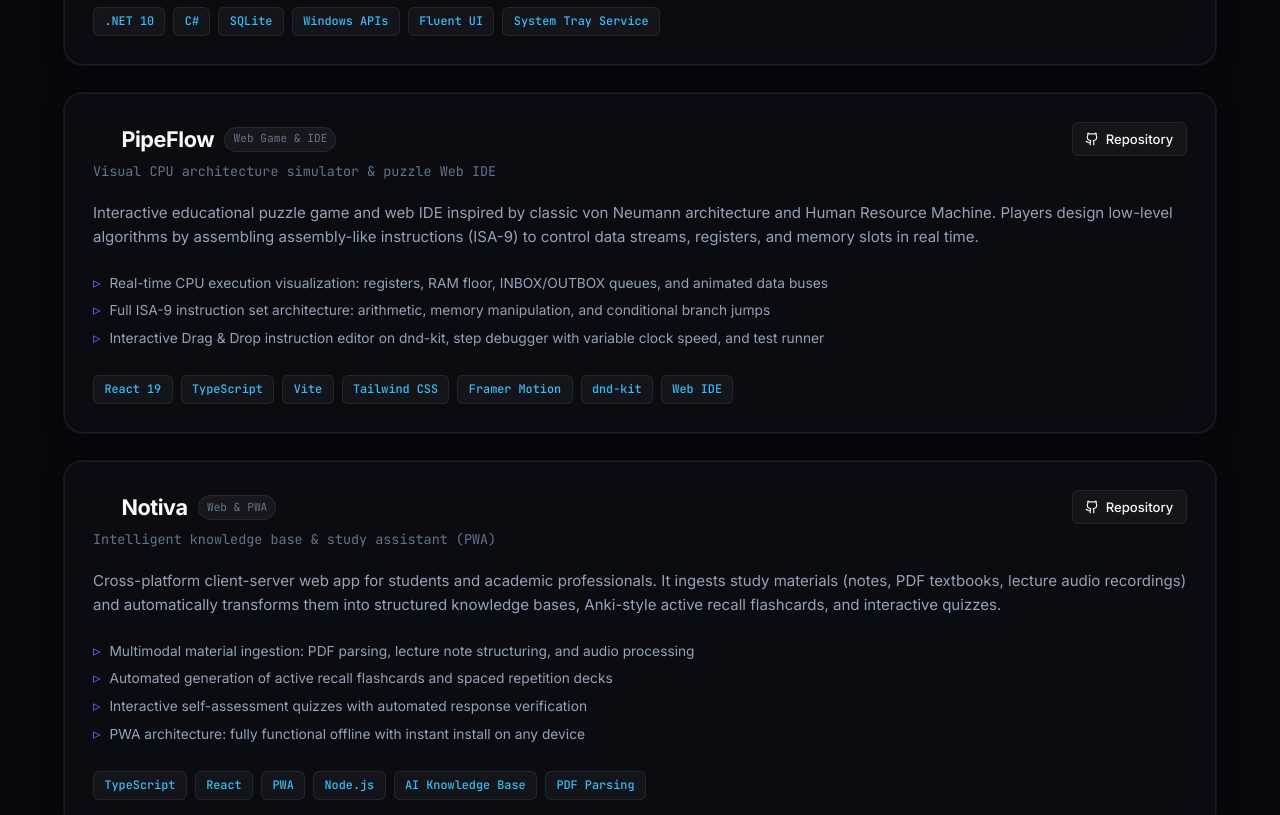
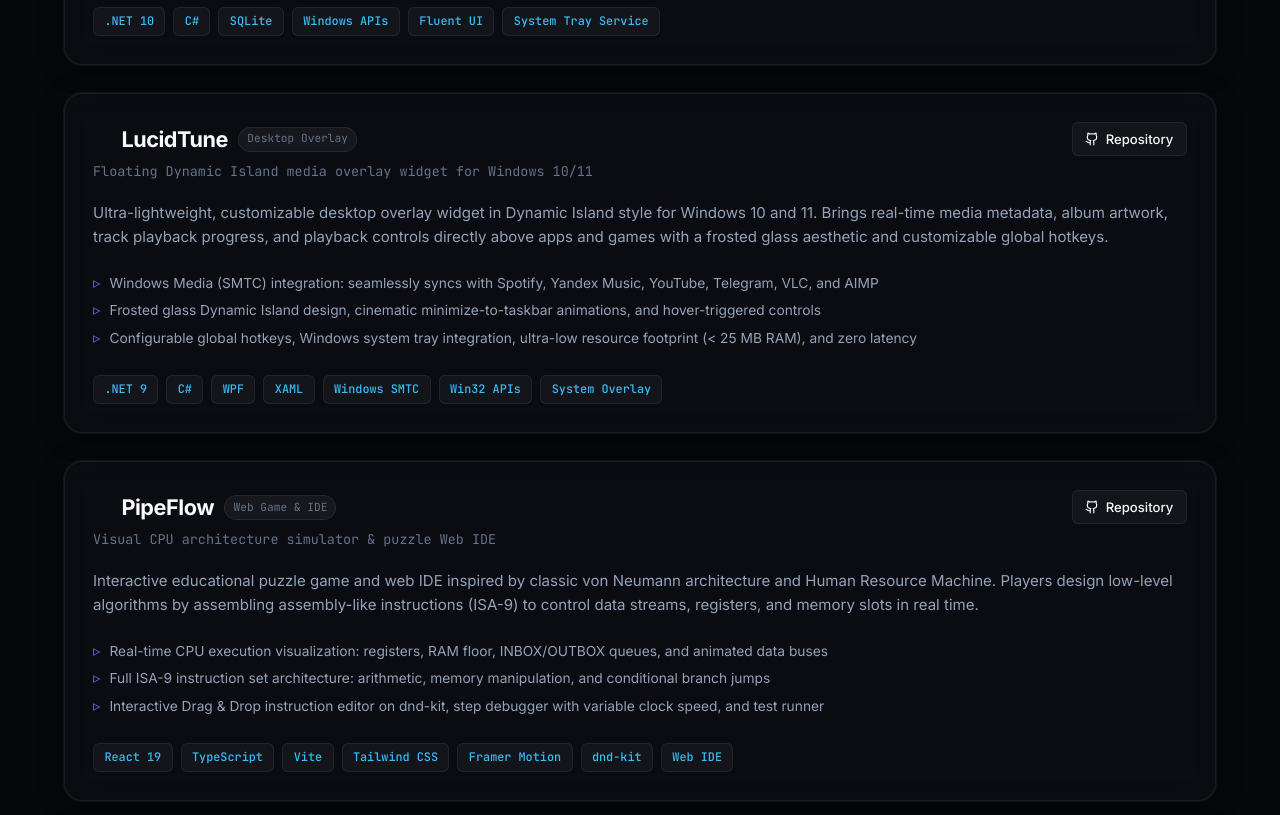
Before and after one commit to yug33n/yug33n.github.io, a React (Vite) app: page / in a window 1280 px wide. Shown: the part 1080-1895 px from the top of the page. Built offline with nearby package versions, Linux system fonts and the light colour scheme.

Commit message:
feat: add LucidTune desktop overlay project to portfolio

```diff
--- a/src/components/InteractiveTerminal.tsx
+++ b/src/components/InteractiveTerminal.tsx
@@ -69,56 +69,64 @@ export const InteractiveTerminal = ({ language = 'en' }: InteractiveTerminalProp
             type: 'output',
             text:
               language === 'ru'
-                ? '2. PipeFlow — Визуальный симулятор архитектуры CPU и веб-IDE (React 19, TS)'
-                : '2. PipeFlow — Visual CPU architecture simulator & puzzle Web IDE (React 19, TS)',
+                ? '2. LucidTune — Плавающий Dynamic Island медиа-виджет для Windows (.NET 9, C#)'
+                : '2. LucidTune — Floating Dynamic Island media overlay widget (.NET 9, C#)',
           },
           {
             id: Date.now() + 3,
             type: 'output',
             text:
               language === 'ru'
-                ? '3. Notiva — База знаний и флеш-карточки активного вспоминания (PWA, React)'
-                : '3. Notiva — AI study knowledge base & active recall flashcards (PWA, React)',
+                ? '3. PipeFlow — Визуальный симулятор архитектуры CPU и веб-IDE (React 19, TS)'
+                : '3. PipeFlow — Visual CPU architecture simulator & puzzle Web IDE (React 19, TS)',
           },
           {
             id: Date.now() + 4,
             type: 'output',
             text:
               language === 'ru'
-                ? '4. Aetheria Chronicles — Текстовая CRPG на локальных LLM (Ollama)'
-                : '4. Aetheria Chronicles — Text CRPG powered by local LLMs (Ollama)',
+                ? '4. Notiva — База знаний и флеш-карточки активного вспоминания (PWA, React)'
+                : '4. Notiva — AI study knowledge base & active recall flashcards (PWA, React)',
           },
           {
             id: Date.now() + 5,
             type: 'output',
             text:
               language === 'ru'
-                ? '5. NetMorph — Сетевой анализатор дампов & LLM Studio (React, TS)'
-                : '5. NetMorph — Network protocol inspector & LLM Studio (React, TS)',
+                ? '5. Aetheria Chronicles — Текстовая CRPG на локальных LLM (Ollama)'
+                : '5. Aetheria Chronicles — Text CRPG powered by local LLMs (Ollama)',
           },
           {
             id: Date.now() + 6,
             type: 'output',
             text:
               language === 'ru'
-                ? '6. Unremembered — 3D головоломка про восстановление памяти (Unity, C#)'
-                : '6. Unremembered — 3D memory restoration puzzle game (Unity, C#)',
+                ? '6. NetMorph — Сетевой анализатор дампов & LLM Studio (React, TS)'
+                : '6. NetMorph — Network protocol inspector & LLM Studio (React, TS)',
           },
           {
             id: Date.now() + 7,
             type: 'output',
             text:
               language === 'ru'
-                ? '7. Resonance — Быстрый десктопный аудиоплеер на C# (.NET)'
-                : '7. Resonance — Desktop audio player with custom audio engine (C#)',
+                ? '7. Unremembered — 3D головоломка про восстановление памяти (Unity, C#)'
+                : '7. Unremembered — 3D memory restoration puzzle game (Unity, C#)',
           },
           {
             id: Date.now() + 8,
             type: 'output',
             text:
               language === 'ru'
-                ? '8. Курьер-Менеджер — Аркадная веб-игра про логистику ПВЗ (HTML5, JS)'
-                : '8. Courier Manager — Action parcel dispatch web game (HTML5, JS)',
+                ? '8. Resonance — Быстрый десктопный аудиоплеер на C# (.NET)'
+                : '8. Resonance — Desktop audio player with custom audio engine (C#)',
+          },
+          {
+            id: Date.now() + 9,
+            type: 'output',
+            text:
+              language === 'ru'
+                ? '9. Курьер-Менеджер — Аркадная веб-игра про логистику ПВЗ (HTML5, JS)'
+                : '9. Courier Manager — Action parcel dispatch web game (HTML5, JS)',
           }
         );
         if (shouldScrollWindow) {
--- a/src/data/portfolioData.ts
+++ b/src/data/portfolioData.ts
@@ -63,6 +63,20 @@ export const projectsContent: Record<Language, ProjectItem[]> = {
       techStack: [".NET 10", "C#", "SQLite", "Windows APIs", "Fluent UI", "System Tray Service"],
       githubUrl: "https://github.com/yug33n/WinTime",
       status: "Featured App"
+    },
+    {
+      id: "lucidtune",
+      title: "LucidTune",
+      tagline: "Плавающий Dynamic Island медиа-виджет для Windows 10/11",
+      description: "Ультралегковесный кастомизируемый оверлей-виджет в стиле Dynamic Island для Windows 10 и 11. Отображает метаданные треков в реальном времени, обложки альбомов, шкалу прогресса и элементы управления воспроизведением поверх окон и игр с эффектом тёмного матового стекла и поддержкой глобальных хоткеев.",
+      highlights: [
+        "Интеграция с Windows Media (SMTC): автосинхронизация со Spotify, Яндекс Музыкой, VK, YouTube, Telegram, VLC и AIMP",
+        "Элегантный оверлей в стиле матового стекла (Frosted Glass), кинематографичная анимация сворачивания и автоскрытие",
+        "Глобальные горячие клавиши, интеграция с системным треем, минимальный футпринт (< 25 МБ RAM) и нулевой лаг"
+      ],
+      techStack: [".NET 9", "C#", "WPF", "XAML", "Windows SMTC", "Win32 APIs", "System Overlay"],
+      githubUrl: "https://github.com/yug33n/LucidTune",
+      status: "Desktop Overlay"
     },
     {
       id: "pipeflow",
@@ -179,6 +193,20 @@ export const projectsContent: Record<Language, ProjectItem[]> = {
       techStack: [".NET 10", "C#", "SQLite", "Windows APIs", "Fluent UI", "System Tray Service"],
       githubUrl: "https://github.com/yug33n/WinTime",
       status: "Featured App"
+    },
+    {
+      id: "lucidtune",
+      title: "LucidTune",
+      tagline: "Floating Dynamic Island media overlay widget for Windows 10/11",
+      description: "Ultra-lightweight, customizable desktop overlay widget in Dynamic Island style for Windows 10 and 11. Brings real-time media metadata, album artwork, track playback progress, and playback controls directly above apps and games with a frosted glass aesthetic and customizable global hotkeys.",
+      highlights: [
+        "Windows Media (SMTC) integration: seamlessly syncs with Spotify, Yandex Music, YouTube, Telegram, VLC, and AIMP",
+        "Frosted glass Dynamic Island design, cinematic minimize-to-taskbar animations, and hover-triggered controls",
+        "Configurable global hotkeys, Windows system tray integration, ultra-low resource footprint (< 25 MB RAM), and zero latency"
+      ],
+      techStack: [".NET 9", "C#", "WPF", "XAML", "Windows SMTC", "Win32 APIs", "System Overlay"],
+      githubUrl: "https://github.com/yug33n/LucidTune",
+      status: "Desktop Overlay"
     },
     {
       id: "pipeflow",
```
